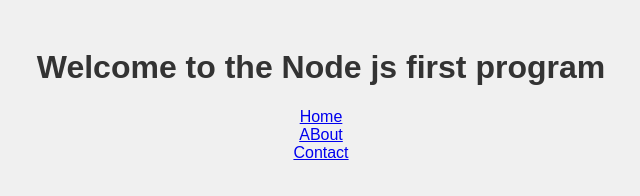
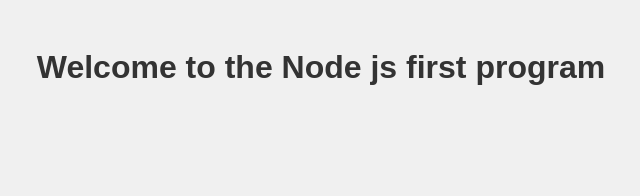
Before and after one commit to sandeep-luhaniwal/simple-web-server, a website: page public/index.html in a window 1280 px wide. Shown: the whole page, without its empty margins (319-959 px from the left). Drawn offline with Linux system fonts and the light colour scheme.

Commit message:
readme file add

```diff
--- a/public/index.html
+++ b/public/index.html
@@ -10,9 +10,6 @@
 
 <body>
     <h1>Welcome to the Node js first program</h1>
-    <div> <a href="./home.html">Home</a></div>
-    <div> <a href="./about.html">ABout</a></div>
-    <div> <a href="./contact.html">Contact</a></div>
 </body>
 
 </html>
```
Also changed, not shown: README.md (added).
